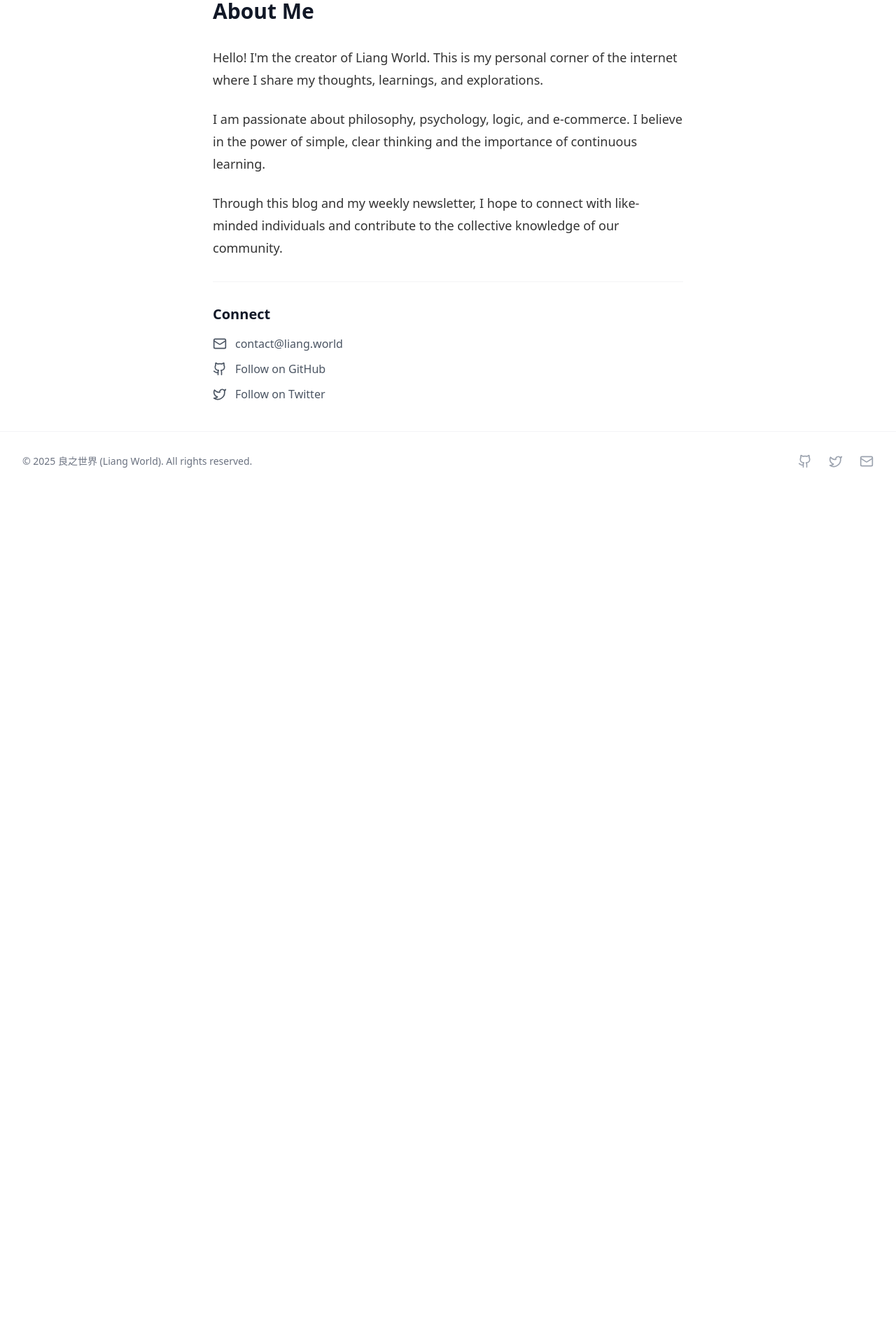
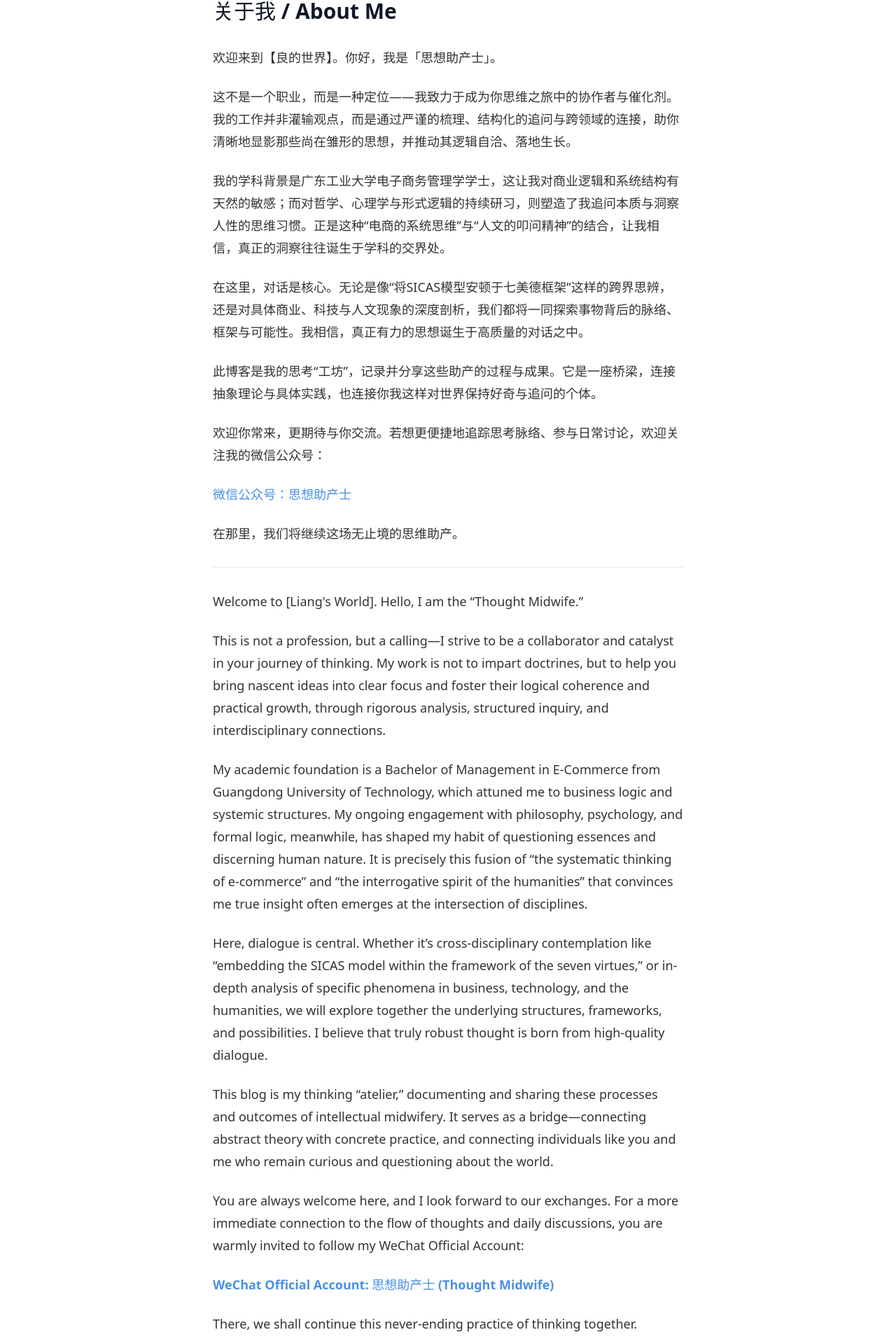
Before and after one commit to qaz20011230/blog, a React (Vite) app: page /about in a window 1280 px wide. Shown: the part 99-2019 px from the top of the page at 70% size. Before the commit the page ends 800 px from the top, so only its background shows below. Built offline with nearby package versions, Linux system fonts and the light colour scheme.

Commit message:
Update About page content and Hello World post title/date

```diff
--- a/src/content/posts/hello-world.md
+++ b/src/content/posts/hello-world.md
@@ -1,6 +1,6 @@
 ---
-title: "Hello World: The Beginning of Liang World"
-date: "2024-05-20"
+title: "在赛博空间开辟了【良的世界】"
+date: "2025-12-24"
 description: "Welcome to my personal corner of the internet where I share thoughts on philosophy, psychology, and more."
 category: "Philosophy"
 tags: ["intro", "life"]
--- a/src/pages/About.tsx
+++ b/src/pages/About.tsx
@@ -4,17 +4,59 @@ import { Mail, Github, Twitter } from 'lucide-react';
 export default function About() {
   return (
     <div className="max-w-2xl mx-auto">
-      <h1 className="text-3xl font-bold text-gray-900 mb-8">About Me</h1>
+      <h1 className="text-3xl font-bold text-gray-900 mb-8">关于我 / About Me</h1>
 
       <div className="prose prose-lg prose-slate mb-8">
         <p>
-          Hello! I'm the creator of Liang World. This is my personal corner of the internet where I share my thoughts, learnings, and explorations.
+          欢迎来到【良的世界】。你好，我是「思想助产士」。
         </p>
         <p>
-          I am passionate about philosophy, psychology, logic, and e-commerce. I believe in the power of simple, clear thinking and the importance of continuous learning.
+          这不是一个职业，而是一种定位——我致力于成为你思维之旅中的协作者与催化剂。我的工作并非灌输观点，而是通过严谨的梳理、结构化的追问与跨领域的连接，助你清晰地显影那些尚在雏形的思想，并推动其逻辑自洽、落地生长。
         </p>
         <p>
-          Through this blog and my weekly newsletter, I hope to connect with like-minded individuals and contribute to the collective knowledge of our community.
+          我的学科背景是广东工业大学电子商务管理学学士，这让我对商业逻辑和系统结构有天然的敏感；而对哲学、心理学与形式逻辑的持续研习，则塑造了我追问本质与洞察人性的思维习惯。正是这种“电商的系统思维”与“人文的叩问精神”的结合，让我相信，真正的洞察往往诞生于学科的交界处。
+        </p>
+        <p>
+          在这里，对话是核心。无论是像“将SICAS模型安顿于七美德框架”这样的跨界思辨，还是对具体商业、科技与人文现象的深度剖析，我们都将一同探索事物背后的脉络、框架与可能性。我相信，真正有力的思想诞生于高质量的对话之中。
+        </p>
+        <p>
+          此博客是我的思考“工坊”，记录并分享这些助产的过程与成果。它是一座桥梁，连接抽象理论与具体实践，也连接你我这样对世界保持好奇与追问的个体。
+        </p>
+        <p>
+          欢迎你常来，更期待与你交流。若想更便捷地追踪思考脉络、参与日常讨论，欢迎关注我的微信公众号：
+        </p>
+        <p className="font-bold text-primary">
+          微信公众号：思想助产士
+        </p>
+        <p>
+          在那里，我们将继续这场无止境的思维助产。
+        </p>
+
+        <hr className="my-8" />
+
+        <p>
+          Welcome to [Liang's World]. Hello, I am the “Thought Midwife.”
+        </p>
+        <p>
+          This is not a profession, but a calling—I strive to be a collaborator and catalyst in your journey of thinking. My work is not to impart doctrines, but to help you bring nascent ideas into clear focus and foster their logical coherence and practical growth, through rigorous analysis, structured inquiry, and interdisciplinary connections.
+        </p>
+        <p>
+          My academic foundation is a Bachelor of Management in E-Commerce from Guangdong University of Technology, which attuned me to business logic and systemic structures. My ongoing engagement with philosophy, psychology, and formal logic, meanwhile, has shaped my habit of questioning essences and discerning human nature. It is precisely this fusion of “the systematic thinking of e-commerce” and “the interrogative spirit of the humanities” that convinces me true insight often emerges at the intersection of disciplines.
+        </p>
+        <p>
+          Here, dialogue is central. Whether it’s cross-disciplinary contemplation like “embedding the SICAS model within the framework of the seven virtues,” or in-depth analysis of specific phenomena in business, technology, and the humanities, we will explore together the underlying structures, frameworks, and possibilities. I believe that truly robust thought is born from high-quality dialogue.
+        </p>
+        <p>
+          This blog is my thinking “atelier,” documenting and sharing these processes and outcomes of intellectual midwifery. It serves as a bridge—connecting abstract theory with concrete practice, and connecting individuals like you and me who remain curious and questioning about the world.
+        </p>
+        <p>
+          You are always welcome here, and I look forward to our exchanges. For a more immediate connection to the flow of thoughts and daily discussions, you are warmly invited to follow my WeChat Official Account:
+        </p>
+        <p className="font-bold text-primary">
+          WeChat Official Account: 思想助产士 (Thought Midwife)
+        </p>
+        <p>
+          There, we shall continue this never-ending practice of thinking together.
         </p>
       </div>
 
```
